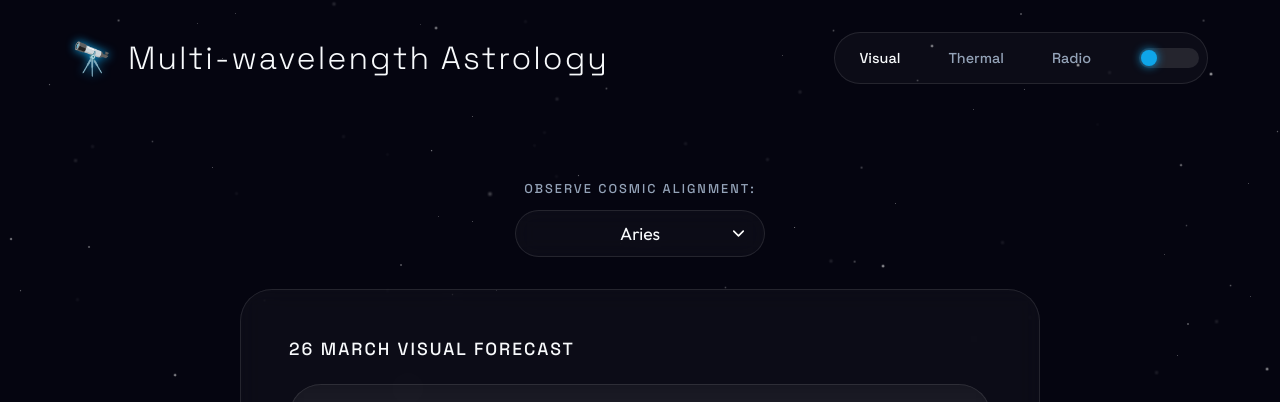
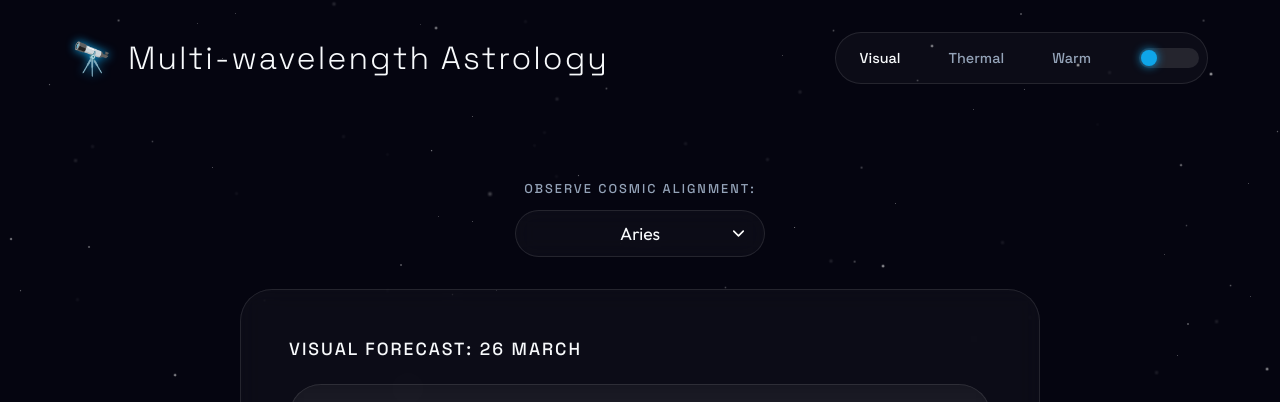
Before and after one commit to aswinpvijayan/Multi-wavelength-Astrology, a website: page index.html in a window 1280 px wide. Shown: the top 402 px of the page. Drawn offline with Linux system fonts and the light colour scheme.

Commit message:
Update forecast header format and rename Radio to Warm

```diff
--- a/app.js
+++ b/app.js
@@ -85,13 +85,13 @@ function updateForecast() {
     const modeNames = {
         'visual': 'Visual',
         'far_infrared': 'Thermal',
-        'radio': 'Radio'
+        'radio': 'Warm'
     };
 
-    // Set the date heading (e.g., "25 March Visual Forecast")
+    // Set the date heading (e.g., "Visual Forecast: 25 March")
     const today = new Date();
     const dateOptions = { day: 'numeric', month: 'long' };
-    forecastDateEl.textContent = `${today.toLocaleDateString('en-GB', dateOptions)} ${modeNames[wavelength]} Forecast`;
+    forecastDateEl.textContent = `${modeNames[wavelength]} Forecast: ${today.toLocaleDateString('en-GB', dateOptions)}`;
 
     // Create a robust hash based on the exact date, the wavelength, AND the selected sign
     // This ensures variety across the different wavelengths and signs on the same day.
--- a/index.html
+++ b/index.html
@@ -33,7 +33,7 @@
             <div class="wavelength-toggle">
                 <button id="visual-btn" class="active">Visual</button>
                 <button id="fir-btn">Thermal</button>
-                <button id="radio-btn">Radio</button>
+                <button id="radio-btn">Warm</button>
                 <div class="toggle-track">
                     <div class="toggle-thumb"></div>
                 </div>
```
